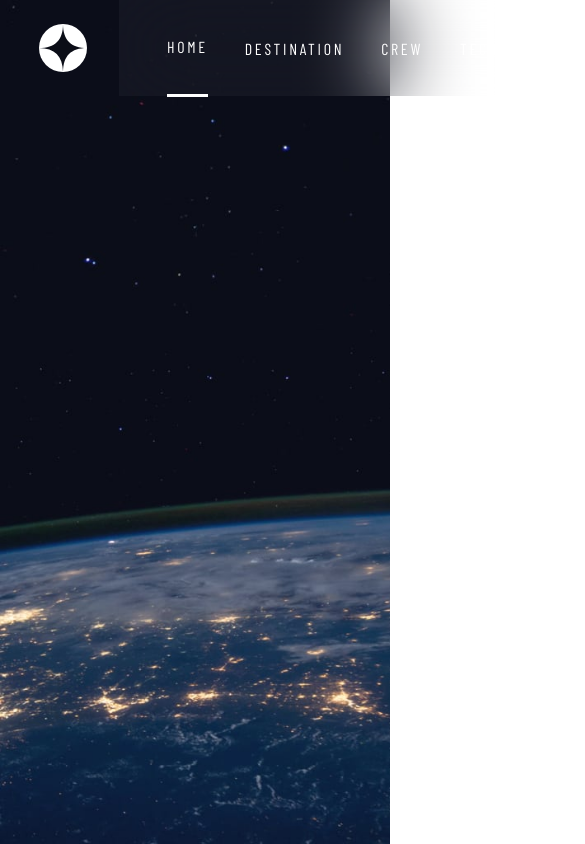
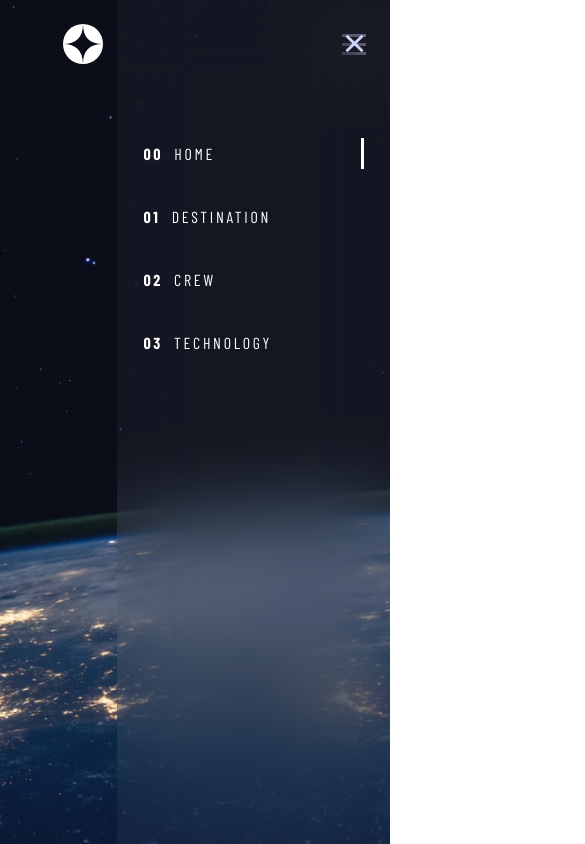
Before and after one commit to OlaleyeFisayo/space-tourism, a React (Vite) app: page / in a window 390 px wide. Shown: the top 844 px of the page, 585 px wide, since content can reach past the window. Built offline with nearby package versions, Linux system fonts and the light colour scheme; a web font is replaced by a local one.

Commit message:
Update Navbar component

```diff
--- a/src/components/navbar/index.scss
+++ b/src/components/navbar/index.scss
@@ -61,6 +61,10 @@
     }
   }
 
+  #mobile-view {
+    display: none;
+  }
+
   @media (max-width: 1320px) {
     #desktop-view {
       .line {
@@ -113,4 +117,113 @@
   @media (max-width: 860px) {
     padding: 0 0 0 2.44rem;
   }
+
+  @media (max-width: 610px) {
+    #desktop-view {
+      display: none;
+    }
+
+    #mobile-view {
+      padding: 1.5rem;
+      display: flex;
+      align-items: center;
+      justify-content: space-between;
+      position: relative;
+
+      .img-container {
+        width: 2.5rem;
+        height: 2.5rem;
+
+        img {
+          width: 100%;
+          height: 100%;
+        }
+      }
+
+      .hamburger {
+        cursor: pointer;
+        width: 1.5rem;
+        height: 1.3125rem;
+
+        img {
+          width: 100%;
+          height: 100%;
+        }
+      }
+
+      .nav {
+        position: fixed;
+        top: 0;
+        right: 0;
+        width: 70%;
+        height: 100vh;
+        background: rgba(255, 255, 255, 0.04);
+        backdrop-filter: blur(40.774227142333984px);
+        z-index: 1;
+        padding: 2.12rem 1.65rem !important;
+        transition: 500ms ease-in-out;
+        transform: translateX(100%);
+
+        .img-container {
+          width: 100%;
+          display: flex;
+          justify-content: right;
+          img {
+            cursor: pointer;
+            width: 1.19325rem;
+            height: 1.19325rem;
+          }
+        }
+
+        .nav-list {
+          margin-top: 4rem;
+
+          li {
+            list-style: none;
+            margin-bottom: 2rem;
+            height: 1.9375rem;
+
+            a {
+              text-decoration: none;
+              cursor: pointer;
+              color: #ffffff;
+              display: block;
+              height: inherit;
+              display: flex;
+              align-items: center;
+
+              p {
+                font-family: "Barlow Condensed";
+                font-size: 1rem;
+                font-style: normal;
+                font-weight: 400;
+                line-height: normal;
+                letter-spacing: 0.16875rem;
+                text-transform: uppercase;
+
+                .bold {
+                  font-weight: 700;
+                  margin-right: 0.69rem;
+                }
+              }
+            }
+
+            a.active {
+              border-right: 0.1875rem solid;
+              opacity: 1 !important;
+            }
+
+            a:hover {
+              border-right: 0.1875rem solid;
+              opacity: 0.5021;
+            }
+          }
+        }
+      }
+
+      .nav.active {
+        transform: translateX(0);
+      }
+    }
+  }
 }
--- a/src/components/navbar/index.tsx
+++ b/src/components/navbar/index.tsx
@@ -1,8 +1,17 @@
 import { NavLink } from "react-router-dom";
 import logo from "../../assets/shared/logo.svg";
+import hamburgerIcon from "../../assets/shared/icon-hamburger.svg";
+import closedIcon from "../../assets/shared/icon-close.svg";
 import "./index.scss";
+import { useState } from "react";
 
 export default function Navbar() {
+  const [toggle, setToggle] = useState(false);
+
+  const changeToggle = () => {
+    setToggle((prevState) => !prevState);
+  };
+
   return (
     <div className="nav-container">
       <nav id="desktop-view">
@@ -10,46 +19,102 @@ export default function Navbar() {
         <ul className="nav-list">
           <li>
             <NavLink
-              className={({ isActive }) => isActive ? "active" : ""}
+              className={({ isActive }) => (isActive ? "active" : "")}
               to=".."
             >
               <p>
-                <span className="bold">01</span>Home
+                <span className="bold">00</span>Home
               </p>
             </NavLink>
           </li>
           <li>
             <NavLink
-              className={({ isActive }) => isActive ? "active" : ""}
+              className={({ isActive }) => (isActive ? "active" : "")}
               to="/destination"
             >
               <p>
-                <span className="bold">02</span>Destination
+                <span className="bold">01</span>Destination
               </p>
             </NavLink>
           </li>
           <li>
             <NavLink
-              className={({ isActive }) => isActive ? "active" : ""}
+              className={({ isActive }) => (isActive ? "active" : "")}
               to="/crew"
             >
               <p>
-                <span className="bold">03</span>crew
+                <span className="bold">02</span>crew
               </p>
             </NavLink>
           </li>
           <li>
             <NavLink
-              className={({ isActive }) => isActive ? "active" : ""}
+              className={({ isActive }) => (isActive ? "active" : "")}
               to="/technology"
             >
               <p>
-                <span className="bold">04</span>Technology
+                <span className="bold">03</span>Technology
               </p>
             </NavLink>
           </li>
         </ul>
       </nav>
+
+      <nav id="mobile-view">
+        <div className="img-container">
+          <img src={logo} alt="Logo" loading="lazy" />
+        </div>
+        <div className="hamburger" role="button" onClick={changeToggle}>
+          <img src={hamburgerIcon} alt="hamburger icon" loading="lazy" />
+        </div>
+        <div className={toggle ? "nav" : "nav active"}>
+          <div className="img-container" role="button" onClick={changeToggle}>
+            <img src={closedIcon} alt="closed icon" loading="lazy" />
+          </div>
+          <ul className="nav-list">
+            <li>
+              <NavLink
+                className={({ isActive }) => (isActive ? "active" : "")}
+                to=".."
+              >
+                <p>
+                  <span className="bold">00</span>Home
+                </p>
+              </NavLink>
+            </li>
+            <li>
+              <NavLink
+                className={({ isActive }) => (isActive ? "active" : "")}
+                to="/destination"
+              >
+                <p>
+                  <span className="bold">01</span>Destination
+                </p>
+              </NavLink>
+            </li>
+            <li>
+              <NavLink
+                className={({ isActive }) => (isActive ? "active" : "")}
+                to="/crew"
+              >
+                <p>
+                  <span className="bold">02</span>crew
+                </p>
+              </NavLink>
+            </li>
+            <li>
+              <NavLink
+                className={({ isActive }) => (isActive ? "active" : "")}
+                to="/technology"
+              >
+                <p>
+                  <span className="bold">03</span>Technology
+                </p>
+              </NavLink>
+            </li>
+          </ul>
+        </div>
+      </nav>
     </div>
   );
 }
```
